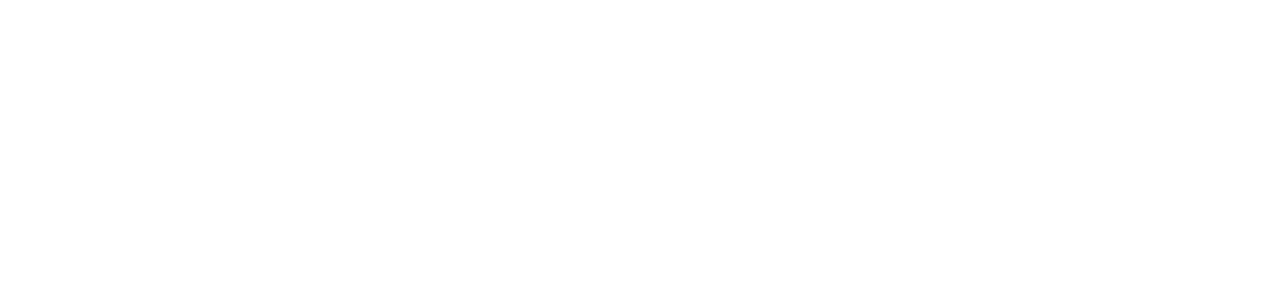
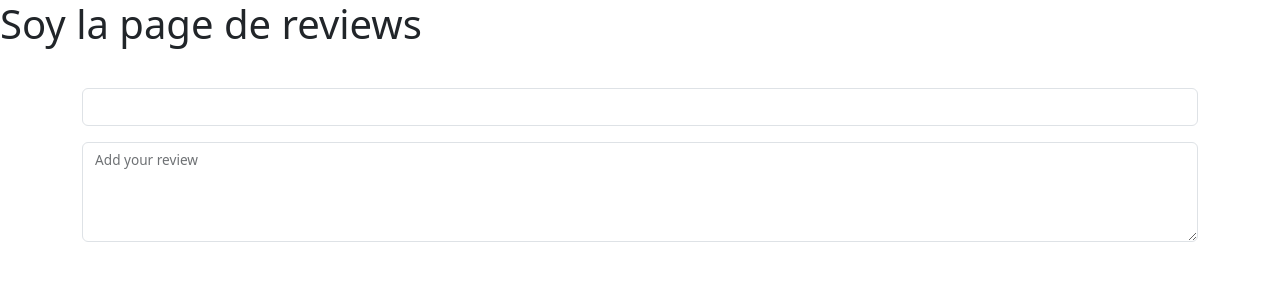
Before and after one commit to CristinaColomoiets/project_2-cookies-app-client, a React (Vite) app: page /reviews/add-review in a window 1280 px wide. Before the commit this address had no page. Shown: the top 300 px of the page. Built offline with nearby package versions, Linux system fonts and the light colour scheme.

Commit message:
reviews created

```diff
--- a/src/App.jsx
+++ b/src/App.jsx
@@ -3,6 +3,7 @@
 import HomePage from './pages/HomePage/HomePage'
 import { Routes, Route } from 'react-router-dom'
 import CookiesDetailsPage from './pages/CookiesDetailsPage/CookiesDetails'
+import ReviewsPage from './pages/ReviewsPage/ReviewsPage';
 
 function App() {
 
@@ -11,6 +12,7 @@
       <Routes>
         <Route path='/Home' element={<HomePage />} />
         <Route path='/cookies/:cookieId' element={<CookiesDetailsPage />} />
+        <Route path='/reviews/add-review' element={<ReviewsPage />} />
       </Routes>
     </div>
   )
--- a/src/components/AddNewReview/AddNewReview.jsx
+++ b/src/components/AddNewReview/AddNewReview.jsx
@@ -0,0 +1,69 @@
+import { useState } from "react"
+import { FloatingLabel, Container, Form, Row, Col } from "react-bootstrap"
+
+
+const API_URL = "http://localhost:5000"
+
+const AddNewReview = () => {
+
+    const [reviewData, setReviewData] = useState({
+        like: false,
+        dipping_rating: 1,
+        user_name: "",
+        comment_text: ""
+    })
+
+
+    const handleInputChange = event => {
+        const { name, value } = event.target
+        setReviewData({ ...reviewData, [name]: value })
+    }
+
+
+    return (
+        <div className="NewReviewForm mt-3">
+            <Container>
+                <Row>
+                    <Col md={{ span: 12 }}>
+
+
+                        <Form.Group className="mb-3"
+                            controlId="userName"
+
+                        >
+                            <Form.Label
+                                label="User-name"
+                            > </Form.Label>
+                            <Form.Control
+                                type="text"
+
+                                name="user_name"
+                                value={reviewData.user_name}
+                                onChange={handleInputChange}
+                            />
+                        </Form.Group>
+
+
+
+                        <FloatingLabel
+                            controlId="floatingTextarea2"
+                            label="Add your review"
+
+                        >
+                            <Form.Control
+                                as="textarea"
+                                style={{ height: '100px' }}
+                                name="comment_text"
+                                value={reviewData.comment_text}
+                                onChange={handleInputChange}
+                            />
+                        </FloatingLabel>
+
+                    </Col>
+                </Row>
+            </Container>
+        </div>
+    )
+}
+
+export default AddNewReview
--- a/src/pages/CookiesDetailsPage/CookiesDetails.jsx
+++ b/src/pages/CookiesDetailsPage/CookiesDetails.jsx
@@ -1,7 +1,8 @@
 import axios from "axios"
 import { useState, useEffect } from "react"
-import { Col, Row, Container, ListGroup } from "react-bootstrap"
+import { Col, Row, Container, ListGroup, Button } from "react-bootstrap"
 import { useParams } from "react-router-dom"
+import { Link } from "react-router-dom"
 
 
 const API_URL = "http://localhost:5000"
@@ -26,7 +27,15 @@
     return (
 
         <Container className="mt-5">
-
+            <Row>
+                <Col>
+                    <Link to="/Home">
+                        <Button as="span" variant="primary" size="sm">
+                            Go Back
+                        </Button>
+                    </Link>
+                </Col>
+            </Row>
             <Row>
 
                 <Col md={{ span: 6 }}>
@@ -34,7 +43,7 @@
                 </Col>
 
                 <Col md={{ span: 6 }}>
-                    <ListGroup className="mt-5">
+                    <ListGroup className="mt-0">
                         <h2>{cookie.name}</h2>
                         <h5>Brand : {cookie.brand}</h5>
                         <p>Origin Country : {cookie.origin_country}</p>
@@ -63,7 +72,15 @@
                             <li>Kilocalories : {cookie.nutrients?.kcal}</li>
                             <li>Protein : {cookie.nutrients?.protein}</li>
                         </ul>
+
                     </ListGroup>
+                </Col>
+                <Col >
+                </Col>
+                <Col>
+                    <Button variant="secondary" size="sm">
+                        Edit cookie's details
+                    </Button>
                 </Col>
 
                 <Col md={{ span: 12 }}>
--- a/src/pages/ReviewsPage/ReviewsPage.jsx
+++ b/src/pages/ReviewsPage/ReviewsPage.jsx
@@ -0,0 +1,11 @@
+import AddNewReview from "../../components/AddNewReview/AddNewReview"
+
+const ReviewsPage = () => {
+    return (
+        <div>
+            <h1>Soy la page de reviews</h1>
+            <AddNewReview />
+        </div>
+    )
+}
+export default ReviewsPage
```
